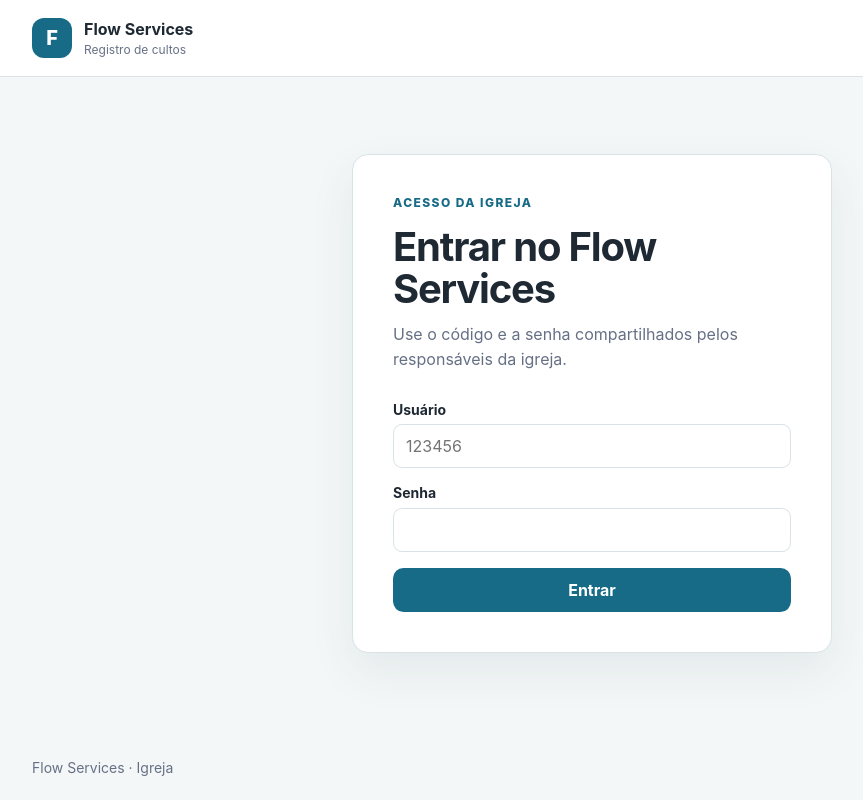
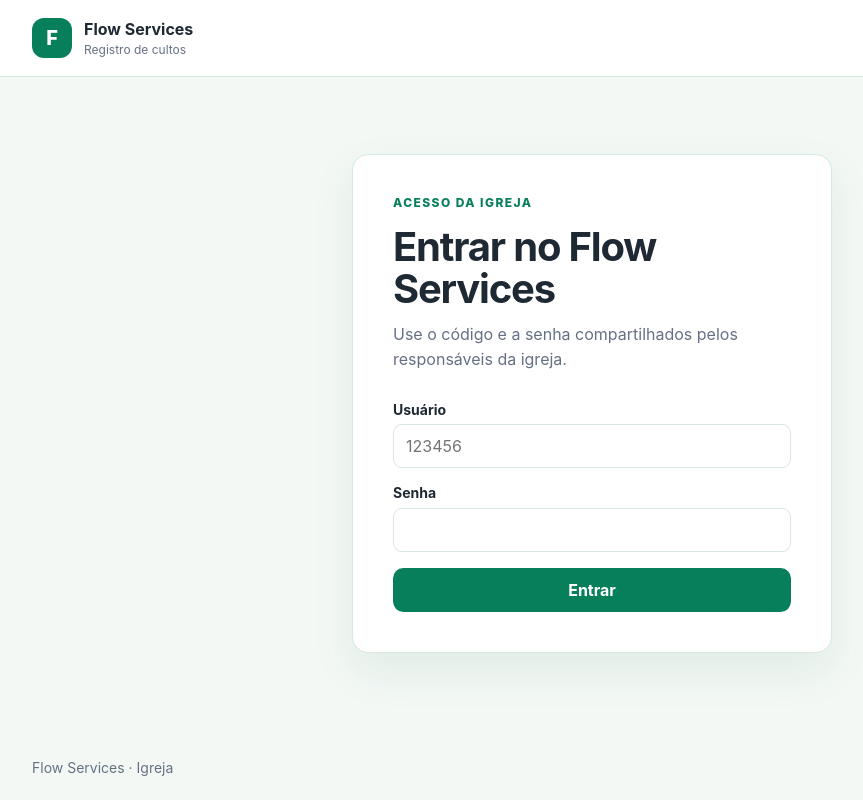
Before and after one commit to farlleyteschifes/flow_services, a Nuxt app: page /login in a window 1280 px wide. Shown: the whole page, without its empty margins (48-911 px from the left). Built offline with nearby package versions, Linux system fonts and the light colour scheme.

Commit message:
feature: icones e atualização de cor

```diff
--- a/app/assets/css/main.css
+++ b/app/assets/css/main.css
@@ -2,12 +2,12 @@
   color-scheme: light;
   --color-ink: #1f2933;
   --color-muted: #667085;
-  --color-primary: #176b87;
-  --color-primary-dark: #0f4f66;
+  --color-primary: #087f5b;
+  --color-primary-dark: #056044;
   --color-surface: #ffffff;
-  --color-background: #f4f7f8;
-  --color-border: #d9e2e7;
-  --shadow-card: 0 18px 45px rgba(22, 65, 80, 0.08);
+  --color-background: #f3f8f5;
+  --color-border: #d7e8df;
+  --shadow-card: 0 18px 45px rgba(5, 96, 68, 0.08);
   font-family: Inter, ui-sans-serif, system-ui, -apple-system, BlinkMacSystemFont, "Segoe UI", sans-serif;
   font-synthesis: none;
   text-rendering: optimizeLegibility;
@@ -215,7 +215,7 @@ h1 {
 
 .button--monitor:hover,
 .button--monitor:focus-visible {
-  background: #0b4052;
+  background: #044c36;
 }
 
 .button--whatsapp:hover,
@@ -330,7 +330,7 @@ h1 {
 
 .field input:focus {
   border-color: var(--color-primary);
-  outline: 3px solid rgba(23, 107, 135, 0.16);
+  outline: 3px solid rgba(8, 127, 91, 0.16);
 }
 
 .auth-form__submit {
@@ -597,8 +597,8 @@ h1 {
 }
 
 .song-group-record {
-  border-color: #a8d2dc !important;
-  background: #f1f9fb;
+  border-color: #b8dfcd !important;
+  background: #f0faf4;
 }
 
 .song-group-record__label {
@@ -647,7 +647,7 @@ h1 {
 
 .frequency-input:focus {
   border-color: var(--color-primary);
-  outline: 3px solid rgba(23, 107, 135, 0.16);
+  outline: 3px solid rgba(8, 127, 91, 0.16);
 }
 
 .counter-actions {
@@ -680,7 +680,7 @@ h1 {
 .counter-actions button:hover:not(:disabled),
 .counter-actions button:focus-visible:not(:disabled) {
   border-color: var(--color-primary);
-  background: #eaf5f8;
+  background: #e7f7ef;
 }
 
 .counter-actions .counter-button--decrease {
@@ -778,7 +778,7 @@ h1 {
 
 .suggestions button:hover,
 .suggestions button:focus-visible {
-  background: #f1f8fa;
+  background: #f1f8f4;
 }
 
 .new-record-form input:first-child {
@@ -1002,12 +1002,12 @@ h1 {
 }
 
 .frequency-monitor__total-visitors {
-  border-color: #9ed5ed !important;
-  background: #effaff !important;
+  border-color: #a8dfc4 !important;
+  background: #f1fcf6 !important;
 }
 
 .frequency-monitor__total-visitors strong {
-  color: #087ea4;
+  color: #067647;
 }
 
 .frequency-monitor__total-members {
--- a/nuxt.config.ts
+++ b/nuxt.config.ts
@@ -27,8 +27,8 @@ export default defineNuxtConfig({
       short_name: 'Flow Services',
       description: 'Registro de frequência, louvores e participantes dos cultos.',
       lang: 'pt-BR',
-      theme_color: '#176b87',
-      background_color: '#f4f7f8',
+      theme_color: '#087f5b',
+      background_color: '#f3f8f5',
       display: 'standalone',
       start_url: '/cultos',
       scope: '/',
```
Also changed, not shown: public/icons/flow-services-192.svg, public/icons/flow-services-512.svg.
